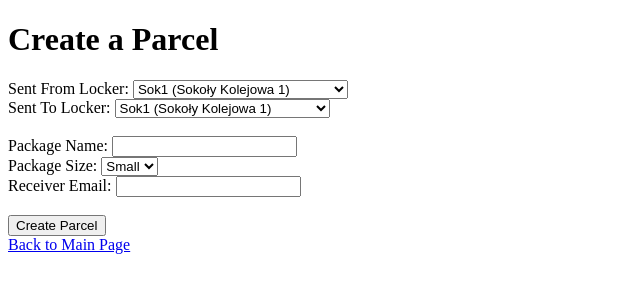
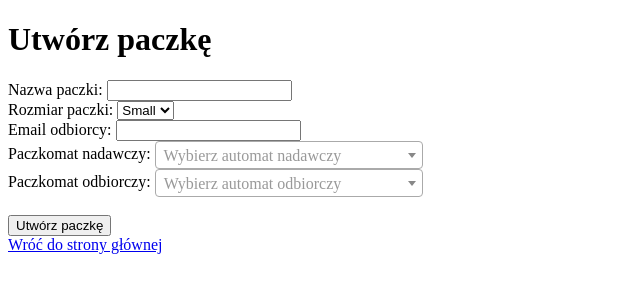
Before and after one commit to Najemnik001/Automat-paczkowy, a Django app: page /create/ in a window 1280 px wide. Shown: the top 300 px of the page, without its empty margins (0-640 px from the left). Run offline with Django 5.2, Linux system fonts and the light colour scheme; data comes from the database, SQL or seed files in the repository; both versions use the stored data as it was after the commit; some libraries are stand-ins or nearby versions.

Commit message:
Poprawki w dodawaniu paczki aby poprawnie dodawał się id paczkomatu do przesyłki

```diff
--- a/frontend/views.py
+++ b/frontend/views.py
@@ -96,14 +96,12 @@ def create_parcel(request):
             parcel.sender = request.user
             parcel.receiver = receiver
             parcel.delivery_status = 'Shipment ordered'
-            parcel.sent_from_locker = form.cleaned_data['sent_from_locker']
-            parcel.sent_to_locker = form.cleaned_data['sent_to_locker']
+            parcel.sent_from_machine = form.cleaned_data['sent_from_machine']
+            parcel.sent_to_machine = form.cleaned_data['sent_to_machine']
             parcel.save()
-
-            messages.success(request, "Przesyłka została utworzona pomyślnie.")
             return redirect('main_page')
         else:
-            messages.error(request, "Użytkownik o podanym adresie email nie istnieje")
+            messages.error(request, "Nie udało się utworzyć paczki. Sprawdź poprawność danych.")
 
     # Obsługa GET – wyświetlenie formularza
     else:
--- a/parcels/forms.py
+++ b/parcels/forms.py
@@ -5,14 +5,14 @@ from users.models import CustomUser
 
 class ParcelForm(forms.ModelForm):
     receiver_email = forms.EmailField(label="Email odbiorcy", required=True)
-    sent_from_locker = forms.ModelChoiceField(
+    sent_from_machine = forms.ModelChoiceField(
         queryset=Locker.objects.all(),
         label="Wyślij z paczkomatu",
         required=True,
         empty_label="Wybierz paczkomat nadawczy",
         widget=forms.Select(attrs={'placeholder': 'Szukaj po nazwie lub lokalizacji'})
     )
-    sent_to_locker = forms.ModelChoiceField(
+    sent_to_machine = forms.ModelChoiceField(
         queryset=Locker.objects.all(),
         label="Dostarcz do paczkomatu",
         required=True,
@@ -22,7 +22,7 @@ class ParcelForm(forms.ModelForm):
 
     class Meta:
         model = Parcel
-        fields = ['name', 'package_size', 'sent_from_locker', 'sent_to_locker']  # <- receiver_email nie jest polem modelu!
+        fields = ['name', 'package_size', 'sent_from_machine', 'sent_to_machine', 'receiver_email']  # <- receiver_email nie jest polem modelu!
 
     def clean_receiver_email(self):
         email = self.cleaned_data.get('receiver_email')
--- a/parcels/models.py
+++ b/parcels/models.py
@@ -25,8 +25,6 @@ class Parcel(models.Model):
     package_size = models.CharField(max_length=6, choices=size_choices, default='small')
     delivered_at = models.DateTimeField(null=True, blank=True)
     courier_number = models.CharField(max_length=50, blank=True, null=True)
-
-
     sent_from_machine = models.ForeignKey(Locker, related_name='sent_parcels', on_delete=models.CASCADE, null=True, blank=True)
     sent_to_machine = models.ForeignKey(Locker, related_name='received_parcels', on_delete=models.CASCADE, null=True, blank=True)
 
--- a/templates/create_parcel.html
+++ b/templates/create_parcel.html
@@ -1,5 +1,5 @@
 <!DOCTYPE html>
-<html lang="en">
+<html lang="pl">
 <head>
     <meta charset="UTF-8">
     <title>Create Parcel</title>
@@ -7,66 +7,88 @@
     <script src="https://code.jquery.com/jquery-3.6.0.min.js"></script>
     <script src="https://cdn.jsdelivr.net/npm/select2@4.1.0-beta.1/dist/js/select2.min.js"></script>
     <script>
-        $(document).ready(function()
-            $('#sent_from_locker').select2({
-                placeholder: 'Select Locker to Send From',
+        $(document).ready(function() {
+            $('#id_sent_from_machine').select2({
+                placeholder: 'Wybierz automat nadawczy',
                 allowClear: true
             });
 
-            $('#sent_to_locker').select2({
-                placeholder: 'Select Locker to Send To',
+            $('#id_sent_to_machine').select2({
+                placeholder: 'Wybierz automat odbiorczy',
                 allowClear: true
             });
         });
     </script>
 </head>
 <body>
-    <h1>Create a Parcel</h1>
+    <h1>Utwórz paczkę</h1>
 
-    <!-- Formularz tworzenia paczki -->
     <form method="POST">
         {% csrf_token %}
 
-        <!-- Wybór lockerów za pomocą Select2 -->
         <div>
-            <label for="sent_from_locker">Sent From Locker:</label>
-            <select name="sent_from_locker" id="sent_from_locker">
-                {% for locker in lockers %}
-                    <option value="{{ locker.id }}">{{ locker.name }} ({{ locker.location }})</option>
-                {% endfor %}
-            </select>
+            <label for="{{ form.name.id_for_label }}">Nazwa paczki:</label>
+            {{ form.name }}
+            {% if form.name.errors %}
+                <ul>
+                    {% for error in form.name.errors %}
+                        <li>{{ error }}</li>
+                    {% endfor %}
+                </ul>
+            {% endif %}
         </div>
 
         <div>
-            <label for="sent_to_locker">Sent To Locker:</label>
-            <select name="sent_to_locker" id="sent_to_locker">
-                {% for locker in lockers %}
-                    <option value="{{ locker.id }}">{{ locker.name }} ({{ locker.location }})</option>
-                {% endfor %}
-            </select>
+            <label for="{{ form.package_size.id_for_label }}">Rozmiar paczki:</label>
+            {{ form.package_size }}
+            {% if form.package_size.errors %}
+                <ul>
+                    {% for error in form.package_size.errors %}
+                        <li>{{ error }}</li>
+                    {% endfor %}
+                </ul>
+            {% endif %}
+        </div>
+
+        <div>
+            <label for="{{ form.receiver_email.id_for_label }}">Email odbiorcy:</label>
+            {{ form.receiver_email }}
+            {% if form.receiver_email.errors %}
+                <ul>
+                    {% for error in form.receiver_email.errors %}
+                        <li>{{ error }}</li>
+                    {% endfor %}
+                </ul>
+            {% endif %}
+        </div>
+
+        <div>
+            <label for="{{ form.sent_from_machine.id_for_label }}">Paczkomat nadawczy:</label>
+            {{ form.sent_from_machine }}
+            {% if form.sent_from_machine.errors %}
+                <ul>
+                    {% for error in form.sent_from_machine.errors %}
+                        <li>{{ error }}</li>
+                    {% endfor %}
+                </ul>
+            {% endif %}
+        </div>
+
+        <div>
+            <label for="{{ form.sent_to_machine.id_for_label }}">Paczkomat odbiorczy:</label>
+            {{ form.sent_to_machine }}
+            {% if form.sent_to_machine.errors %}
+                <ul>
+                    {% for error in form.sent_to_machine.errors %}
+                        <li>{{ error }}</li>
+                    {% endfor %}
+                </ul>
+            {% endif %}
         </div>
 
         <br>
 
-        <!-- Pozostałe pola formularza -->
-        <div>
-            <label for="{{ form.name.id_for_label }}">Package Name:</label>
-            {{ form.name }}
-        </div>
-
-        <div>
-            <label for="{{ form.package_size.id_for_label }}">Package Size:</label>
-            {{ form.package_size }}
-        </div>
-
-        <div>
-            <label for="{{ form.receiver_email.id_for_label }}">Receiver Email:</label>
-            {{ form.receiver_email }}
-        </div>
-
-        <br>
-
-        <button type="submit">Create Parcel</button>
+        <button type="submit">Utwórz paczkę</button>
     </form>
 
     {% if messages %}
@@ -77,6 +99,6 @@
         </ul>
     {% endif %}
 
-    <a href="{% url 'main_page' %}">Back to Main Page</a>
+    <a href="{% url 'main_page' %}">Wróć do strony głównej</a>
 </body>
 </html>
```
Also changed, not shown: db.sqlite3.
